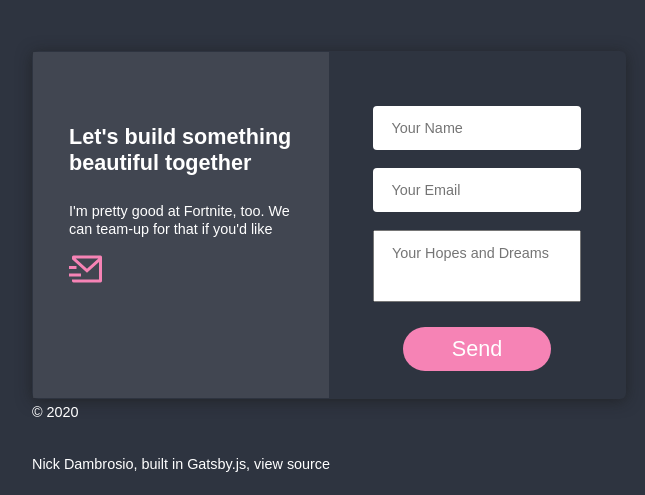
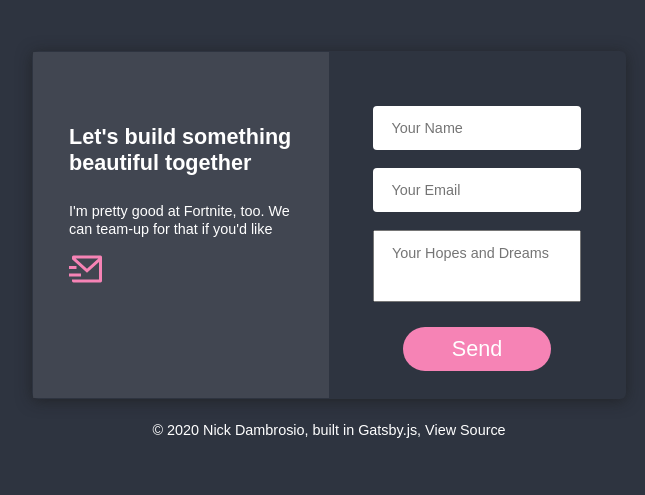
Before and after one commit to 30ozSteak/guard-and-grace, a Gatsby site: page / in a window 1280 px wide. Shown: the part 389-884 px from the top of the page, without its empty margins (311-956 px from the left). After the commit the page ends 850 px from the top, so only its background shows below. Built offline with nearby package versions, Linux system fonts and the light colour scheme; Gatsby itself is replaced by a stand-in of ours.

Commit message:
center footer, style contact card

```diff
--- a/src/components/footer.js
+++ b/src/components/footer.js
@@ -7,11 +7,9 @@ import styled from "styled-components"
 const FooterWrapper = styled.footer`
   font-family: Arial, Helvetica, sans-serif;
   font-size: 0.8rem;
-  position: relative;
-  bottom: 0;
+  text-align: center;
   color: white;
-  left: 0;
-  right: 0;
+  margin-top: 1rem;
   user-select: none;
   a {
     color: inherit;
@@ -26,11 +24,14 @@ const FooterWrapper = styled.footer`
 `
 const Footer = ({ authorName, siteUrl }) => (
   <FooterWrapper>
-    <p>© {new Date().getFullYear()} </p>
-    <a href="https://www.linkedin.com/in/ndambr/">{authorName}, </a>
-    built in
-    <a href="https://www.gatsbyjs.org"> Gatsby.js</a>,{" "}
-    <a href={siteUrl}>view source</a>
+    <div>
+      © {new Date().getFullYear()}
+      {"  "}
+      <a href="https://www.linkedin.com/in/ndambr/">{authorName}, </a>
+      built in
+      <a href="https://www.gatsbyjs.org"> Gatsby.js</a>,{" "}
+      <a href={siteUrl}>View Source</a>
+    </div>
   </FooterWrapper>
 )
 
```
